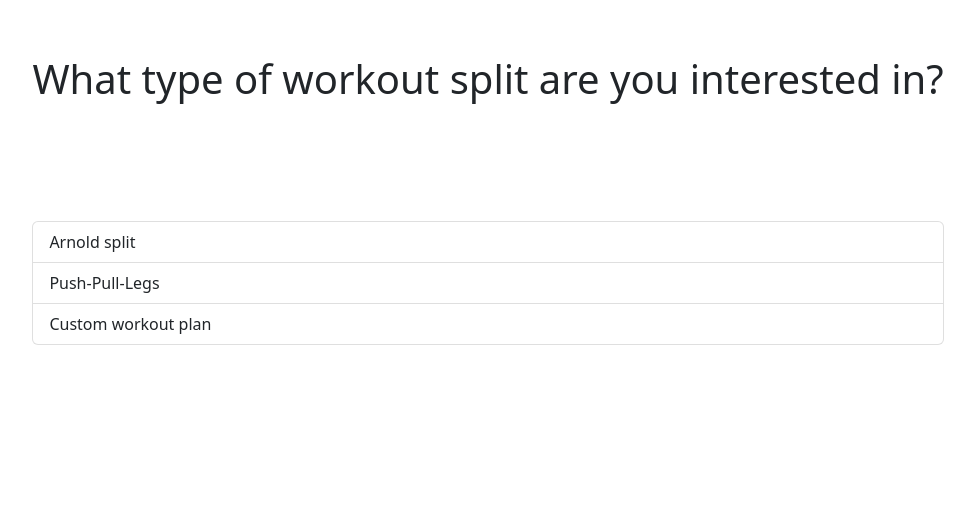
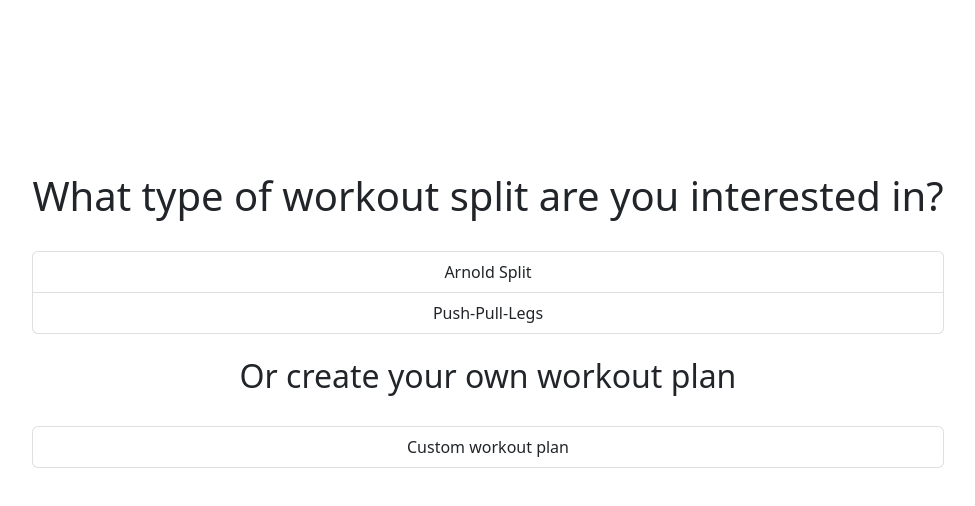
Before and after one commit to policarddavid/WorkoutTracker, a React (Vite) app: page / in a window 1280 px wide. Shown: the top 506 px of the page, without its empty margins (152-1127 px from the left). Built offline with nearby package versions, Linux system fonts and the light colour scheme.

Commit message:
added dynamic exercise list

```diff
--- a/package.json
+++ b/package.json
@@ -11,7 +11,8 @@
   "dependencies": {
     "bootstrap": "^5.2.3",
     "react": "^18.2.0",
-    "react-dom": "^18.2.0"
+    "react-dom": "^18.2.0",
+    "react-router-dom": "^6.26.1"
   },
   "devDependencies": {
     "@types/react": "^18.0.27",
--- a/src/App.css
+++ b/src/App.css
@@ -0,0 +1,7 @@
+.parent {
+    display: grid;
+    justify-content: center;
+    align-items: center;
+    height: 50vh;
+    padding-top: 10vh;
+}
--- a/src/App.tsx
+++ b/src/App.tsx
@@ -2,16 +2,43 @@ import Button from "./components/Button";
 import ListGroup from "./components/ListGroup";
 import Message from "./components/Message";
 import "./App.css";
+import Home from "./components/Home";
+import { BrowserRouter as Router, Routes, Route, Link } from "react-router-dom";
+import ArnoldSplit from "./components/ArnoldSplit";
+import Workout from "./components/Workout";
+
+const workouts = [
+  {
+    id: "ArnoldSplit",
+    name: "Arnold Split",
+    exercises: ["Bench Press", "Squat", "Deadlift", "Shoulder Press"],
+  },
+  {
+    id: "PPL",
+    name: "Push, Pull, Legs",
+    exercises: ["Bench Press", "Pull Ups", "Squats", "Deadlifts"],
+  },
+];
 
 function App() {
   return (
-    <div className="parent">
-      <ListGroup
-        items={["Arnold split", "Push-Pull-Legs", "Custom workout plan"]}
-        heading="What type of workout split are you interested in?"
-        onSelectItem={(item) => console.log(item)} // onSelectItem is a function that takes a string as an argument and returns void
-      />
-    </div>
+    <Router>
+      <Routes>
+        <Route path="/" element={<Home />} />
+        {workouts.map((workout) => (
+          <Route
+            path={`/${workout.id}`}
+            element={
+              <Workout
+                name={workout.name}
+                id={workout.id}
+                exercises={workout.exercises}
+              />
+            }
+          />
+        ))}
+      </Routes>
+    </Router>
   );
 }
 
--- /dev/null
+++ b/src/components/ArnoldSplit.tsx
@@ -0,0 +1,20 @@
+import React from "react";
+import ListGroup from "./ListGroup";
+
+const ArnoldSplit: React.FC = () => {
+  const exercises = ["Bench Press", "Squat", "Deadlift", "Shoulder Press"];
+  const keys = ["BenchPress", "Squat", "Deadlift", "ShoulderPress"];
+
+  return (
+    <div>
+      <ListGroup
+        items={exercises}
+        keys={keys}
+        heading="Arnold Split"
+        onSelectItem={(item) => console.log(item)} // onSelectItem is a function that takes a string as an argument and returns void
+      />
+    </div>
+  );
+};
+
+export default ArnoldSplit;
--- /dev/null
+++ b/src/components/Home.tsx
@@ -0,0 +1,30 @@
+import ArnoldSplit from "./ArnoldSplit";
+import ListGroup from "./ListGroup";
+import Message from "./Message";
+import Workout from "./Workout";
+
+function Home() {
+  const handleSelectItem = (key: string) => {
+    window.location.href = `/${key}`;
+  };
+  const workouts: string[] = ["Arnold Split", "Push-Pull-Legs"];
+  const workoutids: string[] = ["ArnoldSplit", "PPL"];
+  return (
+    <div className="parent">
+      <ListGroup
+        items={workouts}
+        keys={workoutids}
+        heading="What type of workout split are you interested in?"
+        onSelectItem={handleSelectItem}
+      />
+      <Message text={"Or create your own workout plan"}></Message>
+      <ListGroup
+        items={["Custom workout plan"]}
+        keys={["CustomWorkoutPlan"]}
+        onSelectItem={handleSelectItem}
+      />
+    </div>
+  );
+}
+
+export default Home;
--- a/src/components/ListGroup.css
+++ /dev/null
@@ -1,6 +0,0 @@
-.parent {
-    display: grid;
-    justify-content: center;
-    align-items: center;
-    height: 50vh;
-}
--- a/src/components/ListGroup.tsx
+++ b/src/components/ListGroup.tsx
@@ -1,16 +1,16 @@
-import "./ListGroup.css";
 interface Props {
   items: string[];
-  heading: string;
-  onSelectItem: (item: string) => void;
+  keys: string[];
+  heading?: string;
+  onSelectItem: (key: string) => void;
 }
 import { useState } from "react";
-function ListGroup({ items, heading, onSelectItem }: Props) {
+function ListGroup({ items, keys, heading = "", onSelectItem }: Props) {
   const [selectedIndex, setSelectedIndex] = useState(-1);
   useState;
   return (
     <>
-      <h1>{heading}</h1>
+      {heading !== "" && <h1>{heading}</h1>}
       {items.length === 0 && <p>No items to display</p>}
       <ul className="list-group">
         {items.map((item, index) => (
@@ -20,13 +20,13 @@ function ListGroup({ items, heading, onSelectItem }: Props) {
                 ? "list-group-item active"
                 : "list-group-item"
             }
-            key={item}
+            key={keys[index]}
             onClick={() => {
               setSelectedIndex(index);
-              onSelectItem(item);
+              onSelectItem(keys[index]);
             }}
           >
-            {item}
+            <div style={{ textAlign: "center" }}>{item}</div>
           </li>
         ))}
       </ul>
--- a/src/components/Message.tsx
+++ b/src/components/Message.tsx
@@ -1,4 +1,4 @@
-function Message() {
-  return <h1>What type of workout are you interested in?</h1>;
+function Message({ text }: { text: string }) {
+  return <h2 style={{ textAlign: "center" }}>{text}</h2>;
 }
 export default Message;
--- /dev/null
+++ b/src/components/Workout.tsx
@@ -0,0 +1,22 @@
+import ListGroup from "./ListGroup";
+
+interface Props {
+  name: string;
+  id: string;
+  exercises: string[];
+}
+
+function Workout({ name, id, exercises }: Props) {
+  return (
+    <div>
+      <ListGroup
+        items={exercises}
+        keys={exercises.map((exercise) => exercise.replace(" ", ""))}
+        heading={name}
+        onSelectItem={(item: string) => console.log(item)} // onSelectItem is a function that takes a string as an argument and returns void
+      />
+    </div>
+  );
+}
+
+export default Workout;
--- a/src/index.css
+++ b/src/index.css
@@ -0,0 +1,7 @@
+.parent {
+    display: grid;
+    justify-content: center;
+    align-items: center;
+    height: 50vh;
+    padding-top: 10vh;
+}
--- a/src/main.tsx
+++ b/src/main.tsx
@@ -1,10 +1,12 @@
-import React from 'react'
-import ReactDOM from 'react-dom/client'
-import App from './App'
-import 'bootstrap/dist/css/bootstrap.min.css'
+import React from "react";
+import ReactDOM from "react-dom/client";
+import App from "./App";
+import "bootstrap/dist/css/bootstrap.min.css";
 
-ReactDOM.createRoot(document.getElementById('root') as HTMLElement).render(
+ReactDOM.createRoot(document.getElementById("root") as HTMLElement).render(
   <React.StrictMode>
-    <App />
-  </React.StrictMode>,
-)
+    <div className="parent">
+      <App />
+    </div>
+  </React.StrictMode>
+);
```
Also changed, not shown: 1 other file (tests, documents, lock files or other folders).
